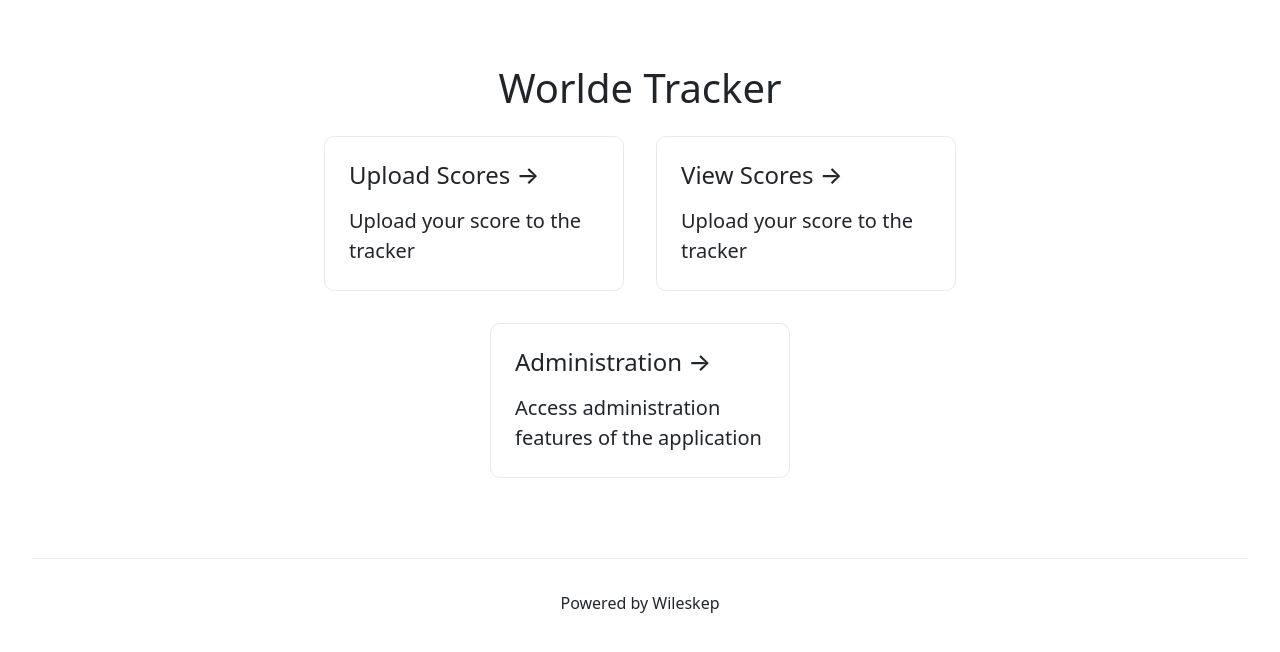
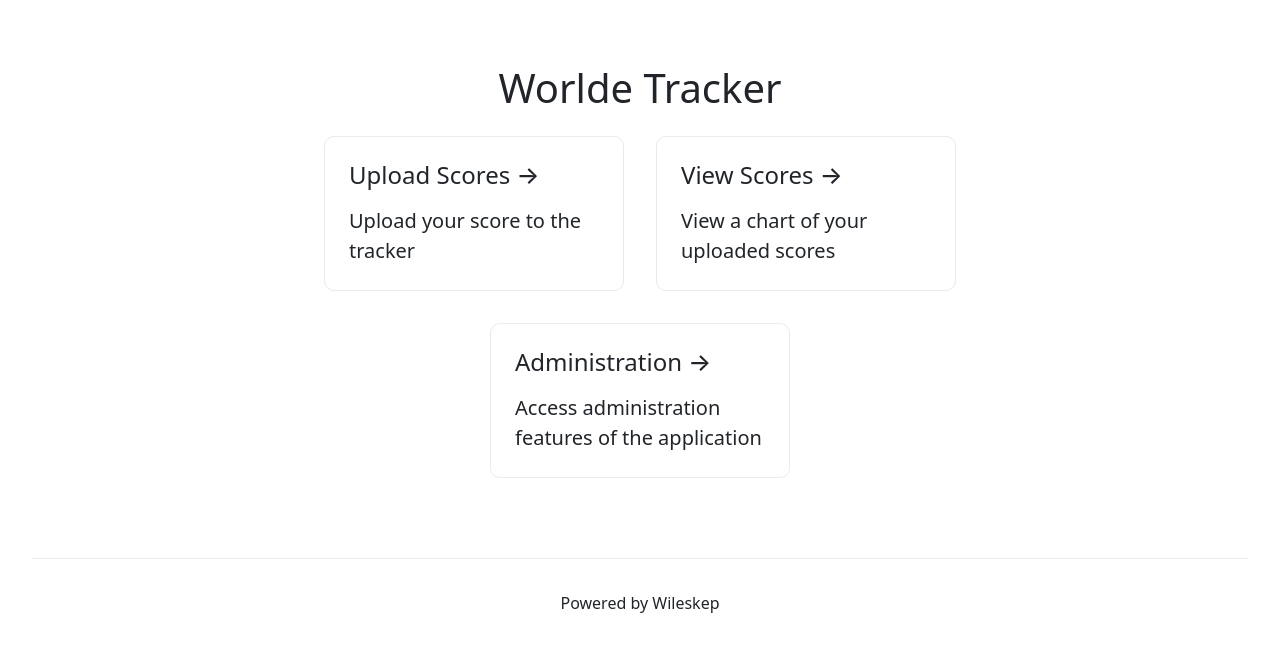
Before and after one commit to jacobkepford/WordleTracker, a Next.js app: page / in a window 1280 px wide. Shown: the top 652 px of the page. Built offline with nearby package versions, Linux system fonts and the light colour scheme.

Commit message:
updated view scores description

```diff
--- a/pages/index.tsx
+++ b/pages/index.tsx
@@ -26,7 +26,7 @@ const Home: NextPage = () => {
           <Link href="/userscore/1">
             <a className={styles.card}>
               <h2>View Scores &rarr;</h2>
-              <p>Upload your score to the tracker</p>
+              <p>View a chart of your uploaded scores</p>
             </a>
           </Link>
           <a href="https://nextjs.org/learn" className={styles.card}>
```
